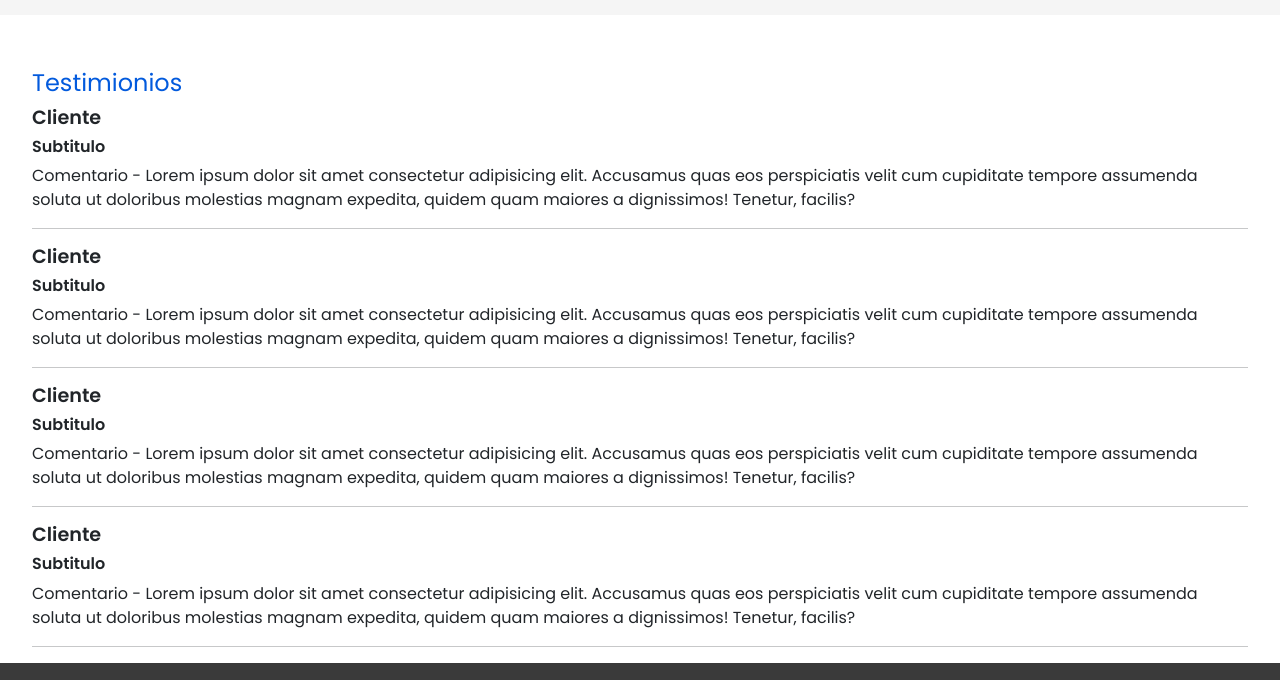
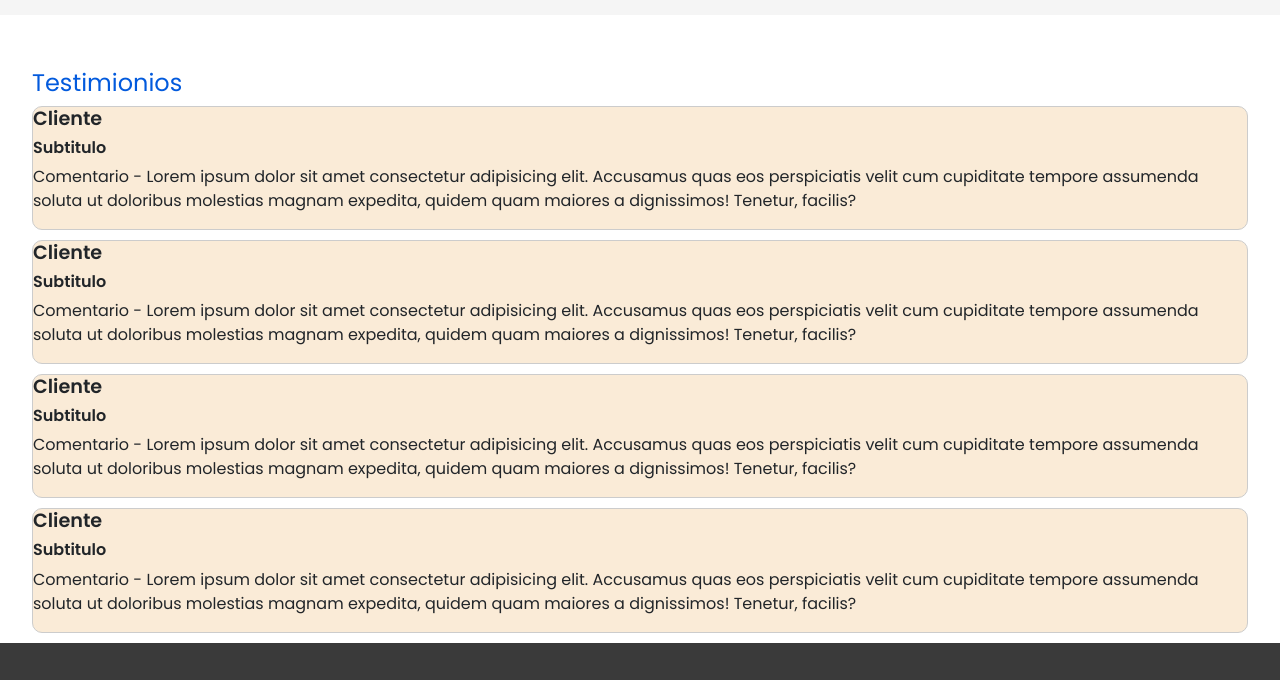
Before and after one commit to arielcampos/proyecto_integrador_publicado, a plain HTML site: page testimonios.html in a window 1280 px wide. Shown: the part 75-755 px from the top of the page. Drawn offline with nearby package versions, Linux system fonts and the light colour scheme.

Commit message:
cambios de estilo

```diff
--- a/css/styles.css
+++ b/css/styles.css
@@ -463,7 +463,7 @@ button:hover {
 }
 
 /*-------------------------------------------*/
-/*- Seccion  de servicios
+/*- Seccion  de Testimonios
 ------------------------------------------*/
 
 .holder {
@@ -476,6 +476,12 @@ button:hover {
     font-size:1.5em;
     color:#025add;
 
+}
+.novedades {
+    border : solid 1px #ccc;
+    border-radius: 10px;
+    margin-bottom: 10px;
+    background-color: antiquewhite;
 }
 
 .novedades h3 {
@@ -514,9 +520,6 @@ button:hover {
 
 }
 
-.precios-holder h2{
-
-}
 
 .precios-holder h3{
     color:#b8651d;
--- a/testimonios.html
+++ b/testimonios.html
@@ -42,7 +42,7 @@
             <p> Comentario - Lorem ipsum dolor sit amet consectetur adipisicing elit. Accusamus quas eos perspiciatis
                 velit cum cupiditate tempore assumenda soluta ut doloribus molestias magnam expedita, quidem quam
                 maiores a dignissimos! Tenetur, facilis?</p>
-            <hr>
+
 
         </div>
 
@@ -52,7 +52,7 @@
             <p> Comentario - Lorem ipsum dolor sit amet consectetur adipisicing elit. Accusamus quas eos perspiciatis
                 velit cum cupiditate tempore assumenda soluta ut doloribus molestias magnam expedita, quidem quam
                 maiores a dignissimos! Tenetur, facilis?</p>
-            <hr>
+
 
         </div>
 
@@ -62,7 +62,7 @@
             <p> Comentario - Lorem ipsum dolor sit amet consectetur adipisicing elit. Accusamus quas eos perspiciatis
                 velit cum cupiditate tempore assumenda soluta ut doloribus molestias magnam expedita, quidem quam
                 maiores a dignissimos! Tenetur, facilis?</p>
-            <hr>
+
 
         </div>
 
@@ -72,7 +72,7 @@
             <p> Comentario - Lorem ipsum dolor sit amet consectetur adipisicing elit. Accusamus quas eos perspiciatis
                 velit cum cupiditate tempore assumenda soluta ut doloribus molestias magnam expedita, quidem quam
                 maiores a dignissimos! Tenetur, facilis?</p>
-            <hr>
+
 
         </div>
 
```
